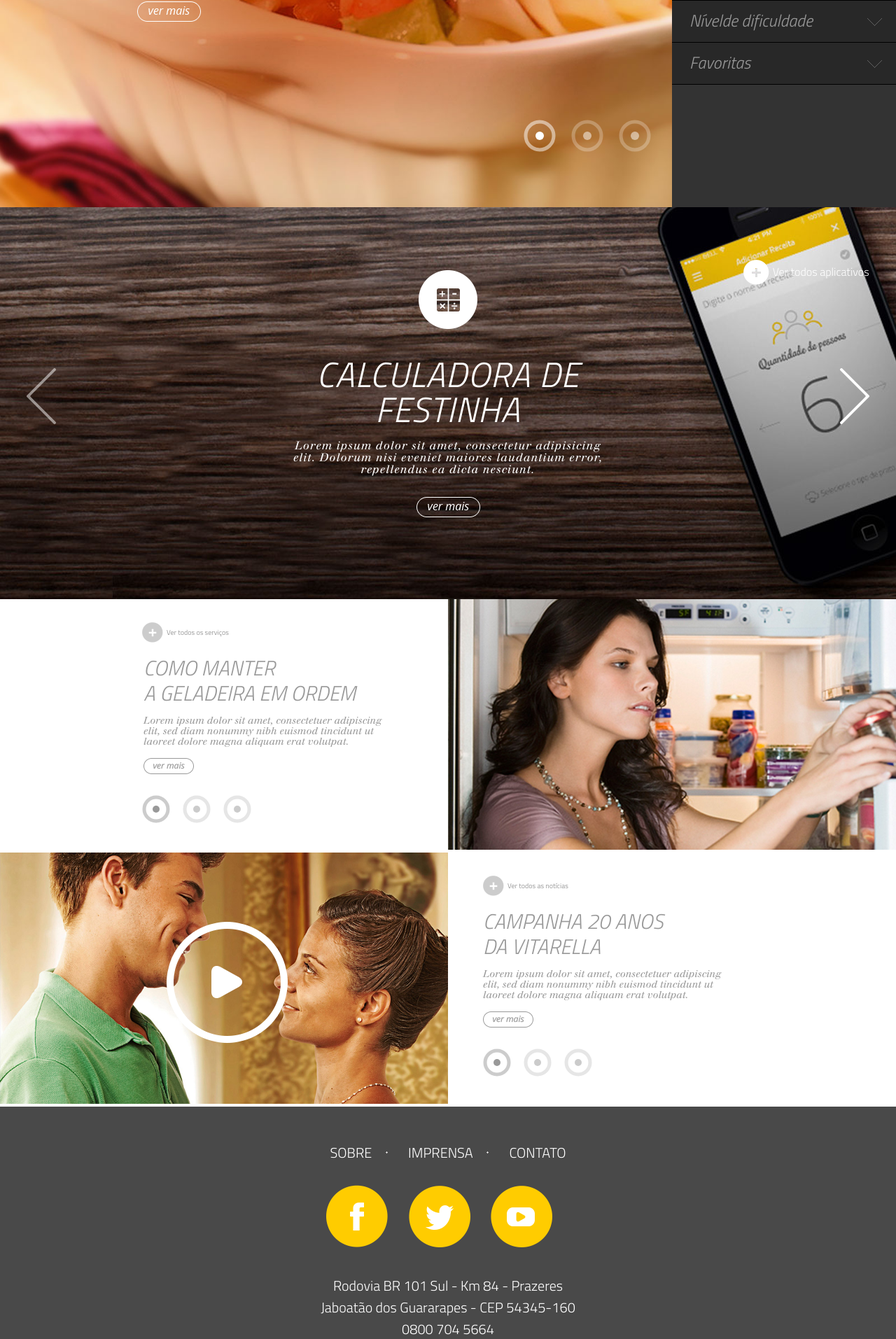
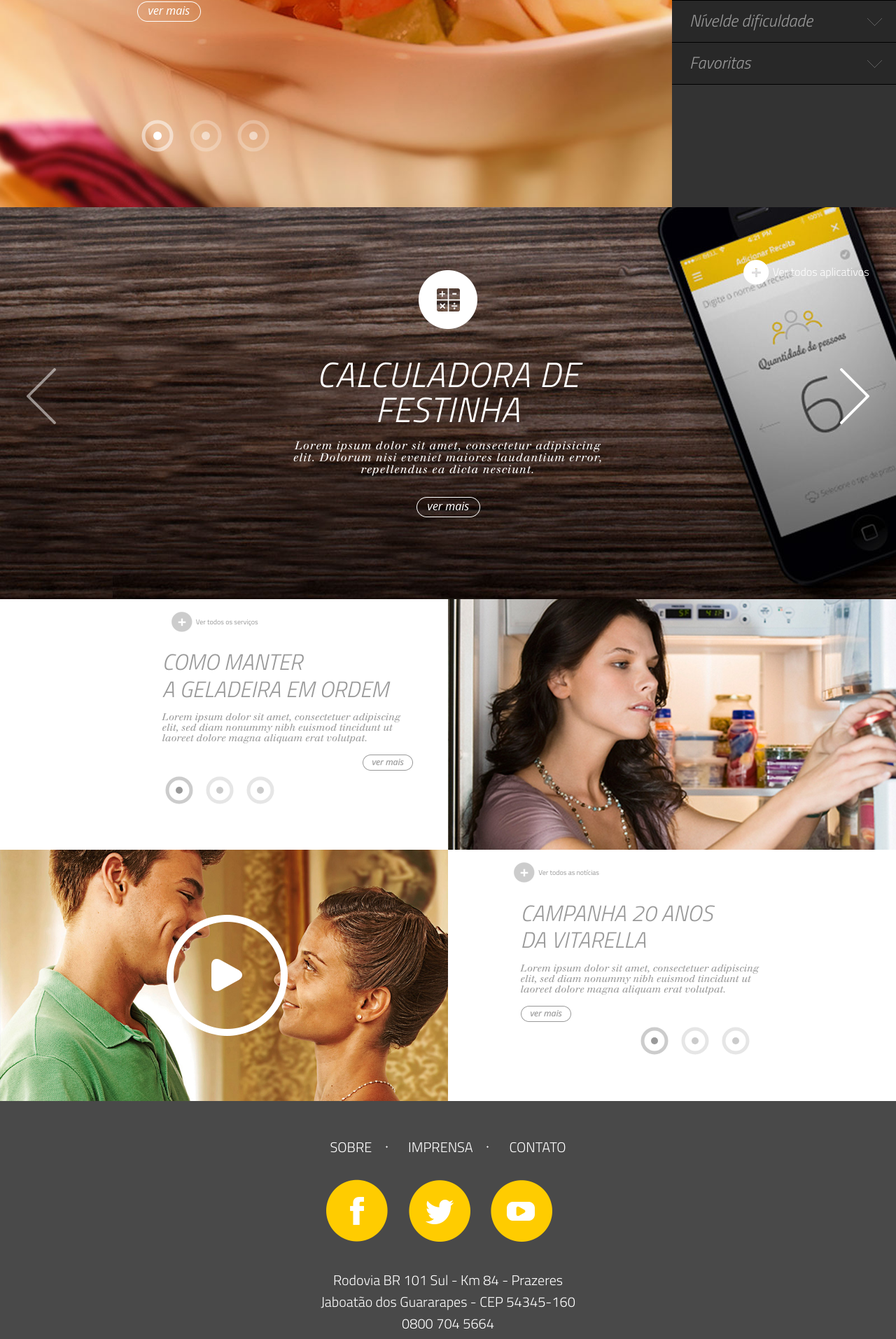
Before and after one commit to amplacomunicacao/test, a PHP site: page / in a window 1280 px wide. Shown: the part 2104-4017 px from the top of the page at 70% size. Run offline with PHP 8.4, Linux system fonts and the light colour scheme; style sheets or scripts are compiled from the project's sources; some libraries are stand-ins or nearby versions.

Commit message:
Ajuste da área notícias e serviços na home.

```diff
--- a/css/main.less
+++ b/css/main.less
@@ -345,6 +345,20 @@ a{ text-decoration: none; color: #fff; }
 }
 
 .banner .c-link-circulo{
+
+	width: 100%;
+	bottom: 0;
+
+	ul {
+		position: absolute;
+		width: 50%;
+		overflow: auto;
+		margin: 0 auto;
+		bottom: 0;
+		right: 25.493716338%;
+		text-align: center;
+	}
+
 	a{
   		opacity: 0.5;
 	}
@@ -1097,9 +1111,8 @@ a{ text-decoration: none; color: #fff; }
 	/*min-height: 460px;*/
 	position: relative;
 
-	.banner, ul, li{
+	.banner, ul, li {
 		width: 100%;
-		height: 100%;
 		position: relative;
 		display: block;
 	}
@@ -1113,44 +1126,58 @@ a{ text-decoration: none; color: #fff; }
 			position: relative;
 
 			img{
+				float: left;
 				width: 100%;
-				height: 100%;
 				/*min-width: 500px;
 				min-height: 280px;*/
 			}
 
 			.c-txt{
-				width: 350px;
-				position: absolute;
+				float: right;
+				width: 80%;
+				padding: 11% 0 9%;
+				/*position: absolute;
 				top: 80px;
-				right: 85px;
+				right: 85px;*/
+
+				ul {
+					width: 70%;
+					float: right;
+					padding-right: 50px;
+				}
 
 				h3{
 					.font3;
-					font-size: 3em;
+					font-size: 2.5vw;
 					line-height: 1.2em;
 					text-transform: uppercase;
 					margin-bottom: 15px;
 				}
-				p{ font: 1.4em 'Justus', Times; }
+				p { font: 1.4em 'Justus', Times; }
 			}
 
-			.ver-todos-2{
+			.ver-todos-2 {
 				position: absolute;
-				right: 298px;
-				top: 40px;
+				right: 40.035906643%;
+				top: 25px;
 				color: #999;
 
 				span{ float: left; margin: -7px 5px 0 0;}
 			}
 
-			.c-link{
+			.c-link {
 				position: absolute;
-				top: 280px;
-				right: 265px;
 				z-index: 2;
 
-				li{ display: inline-block; margin-right: 10px; width: auto;}
+				li {
+					display: inline-block;
+					margin-left: 10px;
+					width: auto;
+				}
+
+				li:first-child {
+					margin-left: 0;
+				}
 			}
 
 			.c-link-circulo svg circle.border-opacity,
@@ -1160,9 +1187,7 @@ a{ text-decoration: none; color: #fff; }
 	}
 
 	.ver-mais-4{
-		/*position: absolute;
-		top: 199px;
-		right: 40px;*/
+		float: right;
 		text-indent: -9999px;
 	}
 }
@@ -1170,20 +1195,28 @@ a{ text-decoration: none; color: #fff; }
 
 /* Noticias
    ========================================================================== */
-.noticias{
+.noticias {
 
 	&:extend(.servicos all);
+
+	.banner .box .c-txt, .banner .box .ver-mais-4 { float: left; }
 
 	/*.banner .box .txt{ right: auto; left: 50px;}*/
 
 	.play{
 		position: absolute;
-		top: 27%;
+		top: 0;
+		bottom: 0;
 		left: 37%;
+		margin: auto;
 		z-index: 2;
 	}
 
-	.banner .box .c-txt, .banner .box .c-link, .banner .box .ver-todos-2{ right: auto; left: 50px;}
+	.banner .box .c-txt, .banner .box .c-link{ right: auto; 	}
+
+	.banner .box .ver-todos-2 { left: 14.721723519% }
+
+	.banner .c-link-circulo ul { right: 19.389587074%; }
 
 	/*.ver-mais-2{ margin-left: 25px;}
 	p{ margin-left: 40px;}*/
@@ -1373,6 +1406,7 @@ a{ text-decoration: none; color: #fff; }
 /* Rodape
    ========================================================================== */
 footer{
+	clear: both;
 	background: #494949;
 	.font2;
 	font-size: 2em;
@@ -1428,7 +1462,6 @@ footer{
 	.servicos .banner .box .ver-todos-2, .noticias .banner .box .ver-todos-2{left: 5%;}*/
 
 	/*header, .receitas, .produtos{height: 650px;}*/
-	.servicos .banner .box .c-link, .noticias .banner .box .c-link{ top: 240px;}
 	.servicos .ver-mais-4, .noticias .ver-mais-4{ top: 160px;}
 
 	.receitas .resultado .box{ width: 50%; height: 50%; }
--- a/inc/init.php
+++ b/inc/init.php
@@ -8,7 +8,7 @@ setlocale(LC_ALL, 'pt_BR', 'ptb', 'PT_BR.UTF8');
 date_default_timezone_set('America/Recife');
 
 /* define url root */
-define('__URL', 'http://'.$_SERVER['HTTP_HOST'].'/vitarella_site_novo/');
+define('__URL', 'http://'.$_SERVER['HTTP_HOST'].'/vitarella_site/');
 
 /* define site path */
 // $site_path = realpath(dirname(__FILE__));
```
Also changed, not shown: js/main.js (line endings or trailing spaces), paginas/home.php (line endings or trailing spaces).
